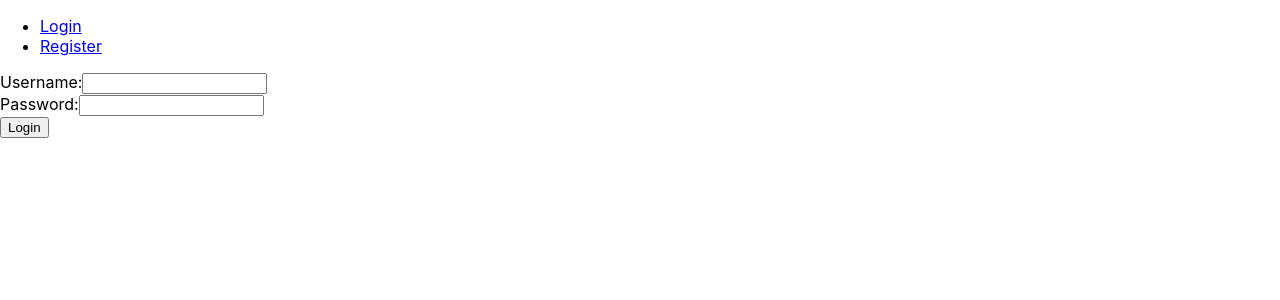
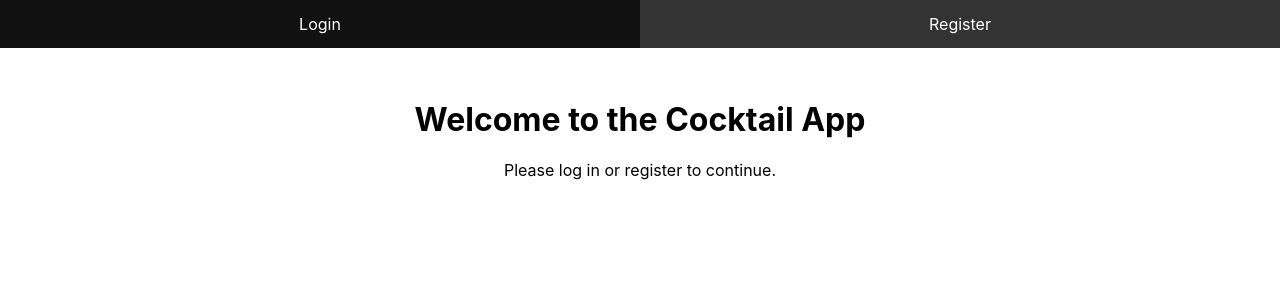
Before and after one commit to avenegas91/CAPSTONE_cocktailDB-main, a React (Create React App) app in the folder frontend/: page / in a window 1280 px wide. Shown: the top 300 px of the page. Built offline with nearby package versions, Linux system fonts and the light colour scheme.

Commit message:
Made a welcome page for login and register pages.  Updated CSS on Navbars

```diff
--- a/frontend/src/components/App.js
+++ b/frontend/src/components/App.js
@@ -1,5 +1,6 @@
 import React from 'react';
 import { BrowserRouter as Router, Route, Routes } from 'react-router-dom';
+import Welcome from './Pages/Welcome';
 import Navbar from './Layout/Navbar';
 import Home from './Pages/Home';
 import SearchCocktail from './Pages/SearchCocktail';
@@ -9,7 +10,7 @@ import AboutUs from './Pages/AboutUs';
 import Login from './Auth/Login';
 import Register from './Auth/Register';
 import ProtectedRoute from './ProtectedRoute';
-import { AuthProvider } from '../context/AuthContext';
+import { AuthProvider, AuthContext } from '../context/AuthContext';
 import ErrorBoundary from './ErrorBoundary';
 
 function App() {
@@ -17,9 +18,8 @@ function App() {
     <AuthProvider>
       <Router>
         <ErrorBoundary>
-          <Navbar />
           <Routes>
-            <Route path="/" element={<Login />} />
+            <Route path="/" element={<Welcome />} />
             <Route path="/login" element={<Login />} />
             <Route path="/register" element={<Register />} />
             <Route path="/home" element={<ProtectedRoute><Home /></ProtectedRoute>} />
@@ -28,10 +28,15 @@ function App() {
             <Route path="/my-favorites" element={<ProtectedRoute><MyFavorites /></ProtectedRoute>} />
             <Route path="/about-us" element={<ProtectedRoute><AboutUs /></ProtectedRoute>} />
           </Routes>
+          <AuthConsumer>
+            {({ isAuthenticated }) => isAuthenticated && <Navbar />}
+          </AuthConsumer>
         </ErrorBoundary>
       </Router>
     </AuthProvider>
   );
 }
 
+const AuthConsumer = AuthContext.Consumer;
+
 export default App;
--- a/frontend/src/components/Layout/Navbar.js
+++ b/frontend/src/components/Layout/Navbar.js
@@ -1,12 +1,13 @@
 import React, { useContext } from 'react';
 import { Link } from 'react-router-dom';
 import { AuthContext } from '../../context/AuthContext';
+import './NavbarStyles.css';
 
 function Navbar() {
   const { isAuthenticated, logout } = useContext(AuthContext);
 
   return (
-    <nav>
+    <nav className="navbar">
       <ul>
         {isAuthenticated ? (
           <>
--- /dev/null
+++ b/frontend/src/components/Layout/NavbarStyles.css
@@ -0,0 +1,42 @@
+.navbar {
+  background-color: #333;
+  overflow: hidden;
+  position: fixed; /* Make the navbar fixed at the top */
+  top: 0;
+  width: 100%;
+  z-index: 1000; /* Ensure it is above other content */
+}
+
+.navbar ul {
+  list-style-type: none;
+  margin: 0;
+  padding: 0;
+  display: flex; /* Use flexbox for horizontal layout */
+}
+
+.navbar ul li {
+  flex: 1; /* Distribute items equally */
+}
+
+.navbar ul li a,
+.navbar ul li button {
+  display: block;
+  color: white;
+  text-align: center;
+  padding: 14px 16px;
+  text-decoration: none;
+}
+
+.navbar ul li a:hover,
+.navbar ul li button:hover {
+  background-color: #111;
+}
+
+.welcome-container {
+  text-align: center;
+  margin-top: 100px; /* Adjust margin to avoid overlap with fixed navbar */
+}
+
+.welcome-content {
+  margin-top: 20px;
+}
--- /dev/null
+++ b/frontend/src/components/Layout/WelcomeNavbar.js
@@ -0,0 +1,16 @@
+import React from 'react';
+import { Link } from 'react-router-dom';
+import './NavbarStyles.css';
+
+function WelcomeNavbar() {
+  return (
+    <nav className="navbar">
+      <ul>
+        <li><Link to="/login">Login</Link></li>
+        <li><Link to="/register">Register</Link></li>
+      </ul>
+    </nav>
+  );
+}
+
+export default WelcomeNavbar;
--- /dev/null
+++ b/frontend/src/components/Pages/Welcome.js
@@ -0,0 +1,17 @@
+import React from 'react';
+import WelcomeNavbar from '../Layout/WelcomeNavbar';
+import './PageStyles.css';
+
+function Welcome() {
+  return (
+    <div className="welcome-container">
+      <WelcomeNavbar />
+      <div className="welcome-content">
+        <h1>Welcome to the Cocktail App</h1>
+        <p>Please log in or register to continue.</p>
+      </div>
+    </div>
+  );
+}
+
+export default Welcome;
```
